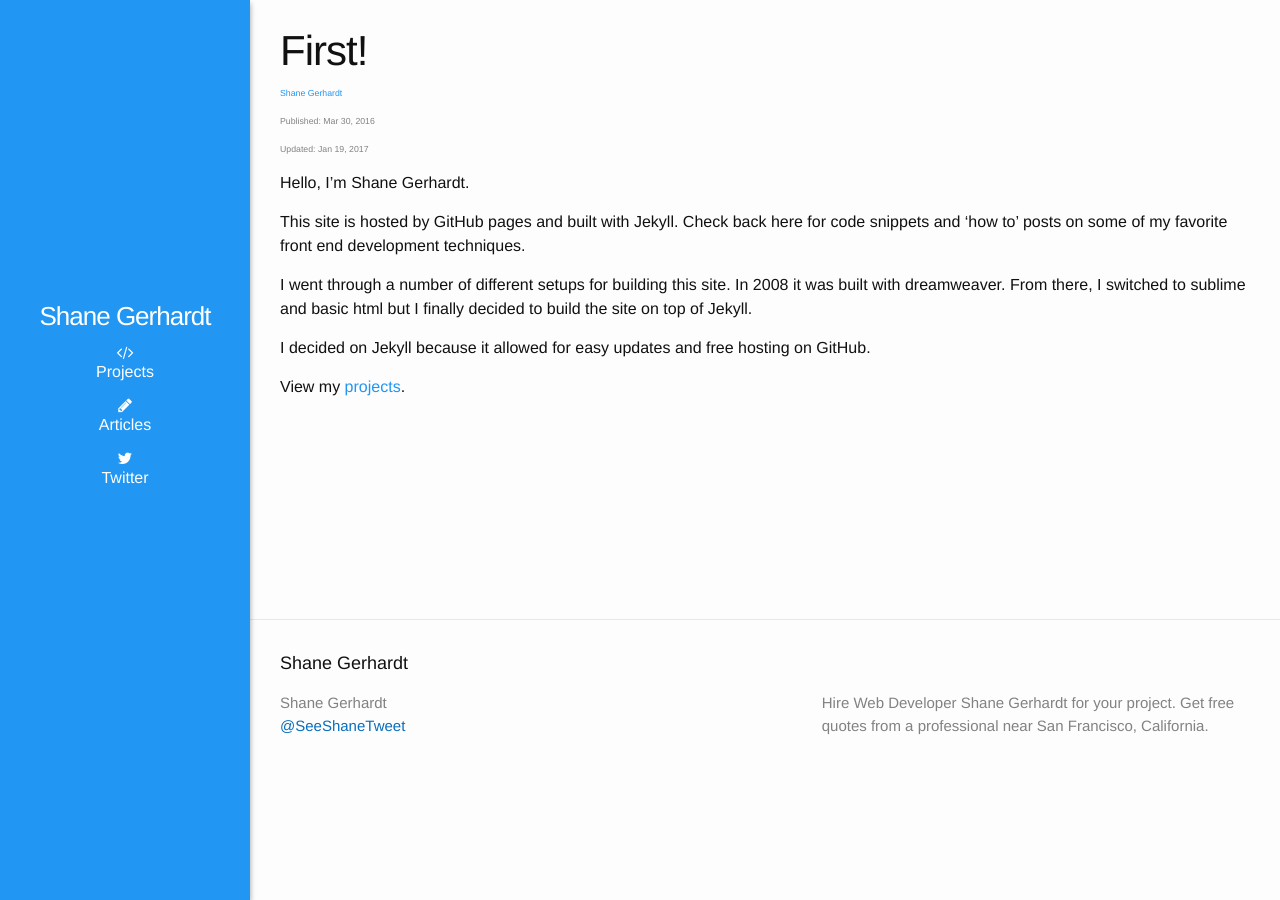
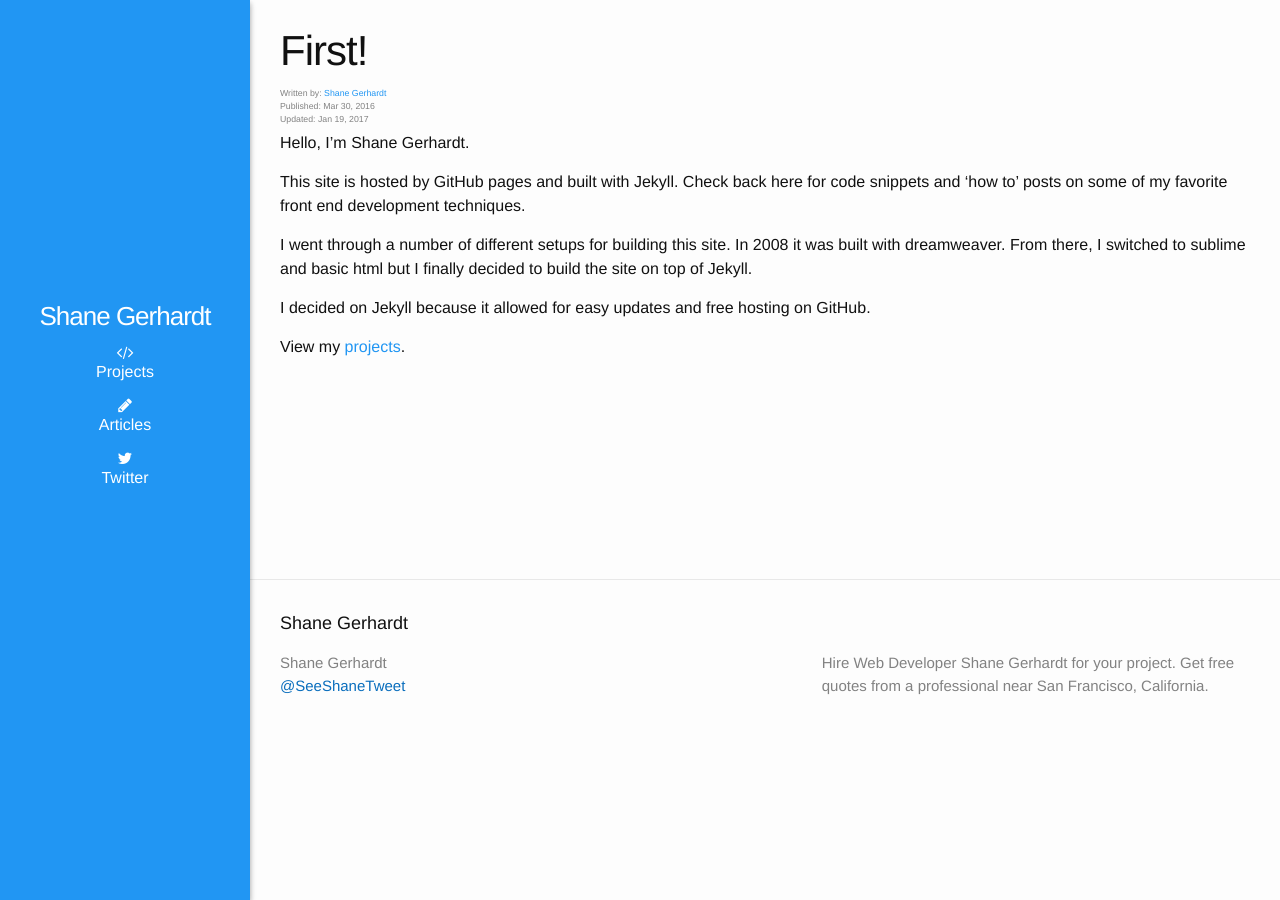
Before and after one commit to shanegerhardt/shanegerhardt.github.io, a Jekyll site: the page built from _posts/2016-03-29-first-post.markdown, in a window 1280 px wide. Built offline with Jekyll 4.4.1, drawn with Linux system fonts in a browser that asks for light colours; nearby versions of some CDN libraries.

Commit message:
change spacing on post meta section

```diff
--- a/_layouts/post.html
+++ b/_layouts/post.html
@@ -6,9 +6,9 @@
   <header class="post-header">
     <h1 class="post-title" itemprop="name headline">{{ page.title }}</h1>
     <section class="post-meta">
-      <p><a href="https://www.shanegerhardt.com/" rel="author" itemprop="author" itemscope itemtype="http://schema.org/Person"><span itemprop="name">{{ page.author }}</span></a></p>
-      <p>Published: <time itemprop="datePublished" content="{{ page.date | date_to_xmlschema }}">{{ page.date | date: "%b %-d, %Y" }}</time></p>
-      <p>Updated: <time itemprop="dateModified" content="{{ page.datemodified | date_to_xmlschema }}">{{ page.datemodified | date: "%b %-d, %Y" }}</time></p>
+      <div>Written by: <a href="https://www.shanegerhardt.com/" rel="author" itemprop="author" itemscope itemtype="http://schema.org/Person"><span itemprop="name">{{ page.author }}</span></a></div>
+      <div>Published: <time itemprop="datePublished" content="{{ page.date | date_to_xmlschema }}">{{ page.date | date: "%b %-d, %Y" }}</time></div>
+      <div>Updated: <time itemprop="dateModified" content="{{ page.datemodified | date_to_xmlschema }}">{{ page.datemodified | date: "%b %-d, %Y" }}</time></div>
     </section>
   </header>
 
```
